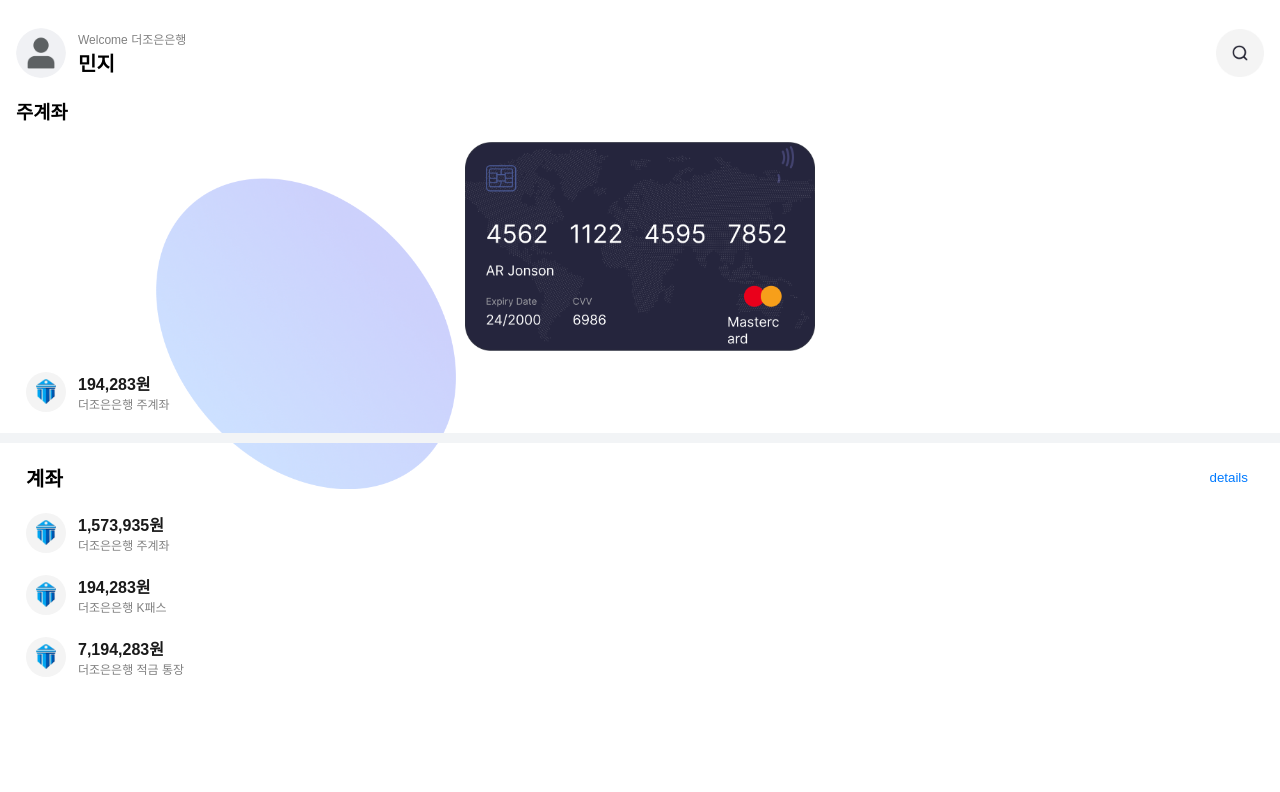
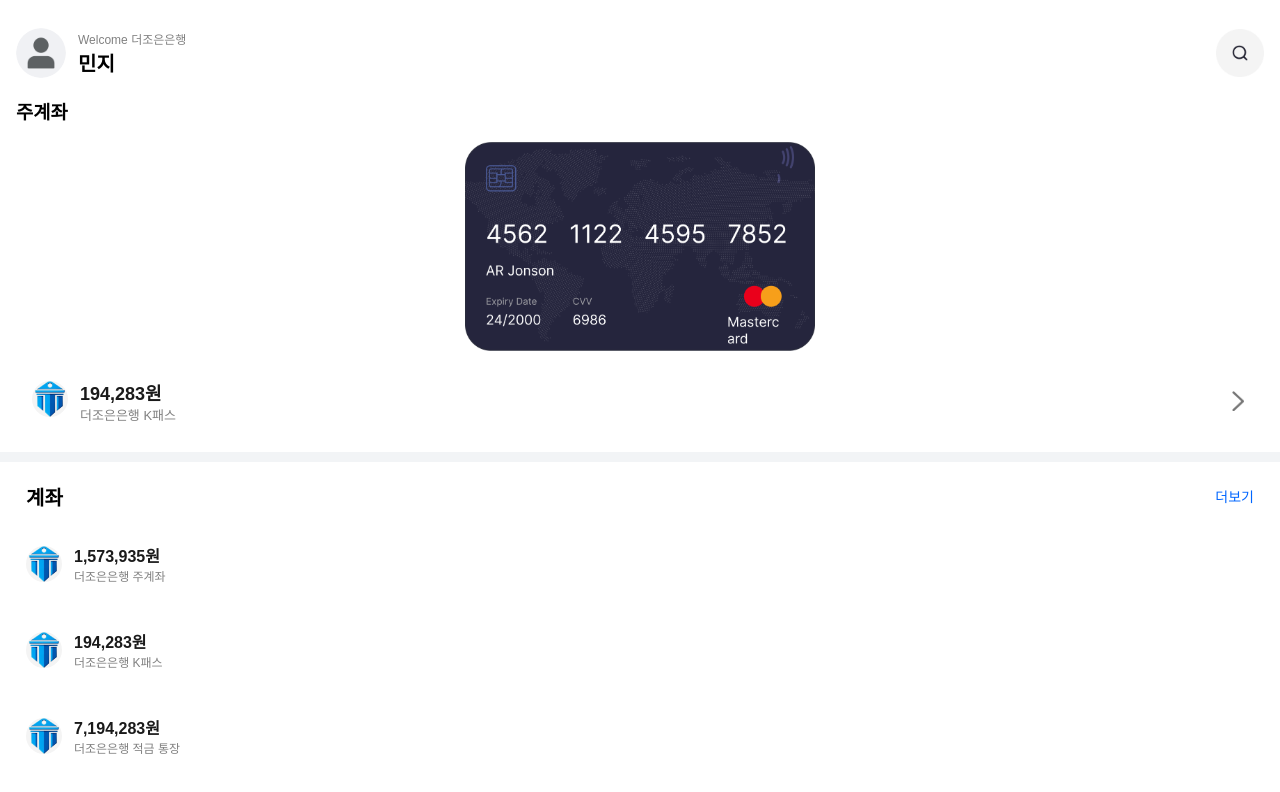
Before and after one commit to FISA-TechSeminar/Better-Bank-FE, a React (Create React App) app in the folder the-better-bank/: page / in a window 1280 px wide. Shown: the top 792 px of the page. Built offline with nearby package versions, Linux system fonts and the light colour scheme; a web font is replaced by a local one.

Commit message:
[#4] BigListItem 컴포넌트 추가
기본 ListItem도 수정

```diff
--- /dev/null
+++ b/the-better-bank/src/components/main/BigListItem.css
@@ -0,0 +1,44 @@
+.big-list-item {
+  display: flex;
+  align-items: center;
+  justify-content: space-between;
+  padding: 16px;
+  margin: 12px 0;
+  cursor: pointer;
+  background-color: white;
+}
+
+.big-list-item .arrow-icon-wrapper {
+  display: flex;
+  align-items: center;
+  justify-content: center;
+  margin-left: 8px;
+}
+
+.big-list-item .arrow-icon {
+  width: 20px;
+  height: 20px;
+  object-fit: contain;
+}
+
+.big-list-item .details {
+  flex: 1;
+  display: flex;
+  flex-direction: column;
+  justify-content: center;
+}
+
+.big-list-item .title.big {
+  font-size: 18px;
+  font-weight: 600;
+}
+
+.big-list-item .subtitle.big {
+  font-size: 13px;
+  color: gray;
+}
+
+.big-list-item .arrow-icon {
+  width: 20px;
+  height: 20px;
+}
--- /dev/null
+++ b/the-better-bank/src/components/main/BigListItem.jsx
@@ -0,0 +1,24 @@
+import React from "react";
+import "./BigListItem.css";
+import arrowBtn from "../../assets/arrowBtn.png";
+
+const BigListItem = ({ icon, title, subtitle, onClick, showArrow }) => {
+  return (
+    <div className="big-list-item" onClick={onClick} role="button">
+      <div className="icon-wrapper">
+        <img src={icon} alt={title} className="list-icon" />
+      </div>
+      <div className="details">
+        <span className="title big">{title}</span>
+        <span className="subtitle big">{subtitle}</span>
+      </div>
+      {showArrow && (
+        <div className="arrow-icon-wrapper">
+          <img src={arrowBtn} alt="arrow" className="arrow-icon" />
+        </div>
+      )}
+    </div>
+  );
+};
+
+export default BigListItem;
--- a/the-better-bank/src/components/main/ListItem.css
+++ b/the-better-bank/src/components/main/ListItem.css
@@ -1,17 +1,21 @@
-.icon-wrapper {
-  width: 40px;
-  height: 40px;
-  background-color: #f4f4f4;
-  border-radius: 50%;
+.list-item {
   display: flex;
   align-items: center;
-  justify-content: center;
+  justify-content: space-between;
+  padding: 12px 0;
 }
 
 .list-icon {
-  width: 25px;
-  height: 25px;
+  width: 36px;
+  height: 36px;
+  border-radius: 50%;
   object-fit: contain;
+  background-color: #f4f4f4;
+}
+
+.list-icon img {
+  width: 24px;
+  height: 24px;
 }
 
 .details {
@@ -30,13 +34,3 @@
   font-size: 12px;
   color: #888;
 }
-
-.amount {
-  font-weight: bold;
-  font-size: 15px;
-  color: #1a1a1a;
-}
-
-.amount.positive {
-  color: #007aff;
-}
--- a/the-better-bank/src/components/main/ListItem.jsx
+++ b/the-better-bank/src/components/main/ListItem.jsx
@@ -1,17 +1,14 @@
 import React from "react";
 import "./ListItem.css";
 
-const ListItem = ({ icon, title, subtitle, amount, isPositive }) => {
+const ListItem = ({ icon, title, subtitle, onClick }) => {
   return (
-    <li className="list-item">
-      <div className="icon-wrapper">
-        <img src={icon} alt={title} className="list-icon" />
-      </div>
+    <li className="list-item" onClick={onClick} role="button">
+      <img src={icon} alt={title} className="list-icon" />
       <div className="details">
         <span className="title">{title}</span>
         <span className="subtitle">{subtitle}</span>
       </div>
-      <span className={`amount ${isPositive ? "positive" : ""}`}>{amount}</span>
     </li>
   );
 };
--- a/the-better-bank/src/pages/Main.css
+++ b/the-better-bank/src/pages/Main.css
@@ -76,17 +76,15 @@
 }
 
 .background-image-wrapper {
-  position: relative; /* 이게 기준점 */
+  position: absolute;
 }
 
 .background-image {
   position: absolute;
-  top: 100px; /* 원하는 위치로 조절 */
-  left: 140px;
-  width: 300px; /* 필요시 크기 지정 */
-  height: auto;
-  z-index: 0; /* 다른 요소보다 아래에 위치 (필요 시 조정) */
-  pointer-events: none; /* 배경 이미지 클릭 막기 */
+  top: 100px;
+  left: 50%;
+  transform: translateX(50%);
+  width: 300px;
 }
 
 .main-account {
@@ -130,13 +128,21 @@
   margin: 0;
 }
 
-.sell-all {
+.more-view {
+  text-align: right;
+  padding-right: 0px;
+  background: none;
   border: none;
-  background: none;
-  color: #007aff;
+  font: inherit;
+  cursor: pointer;
+  color: #06f;
+  font-size: 14px;
+  font-style: normal;
+  font-weight: 500;
 }
 
 .account-list {
+  text-align: left;
   list-style: none;
   padding: 0;
   margin: 0;
@@ -147,11 +153,6 @@
   justify-content: space-between;
   align-items: center;
   margin: 20px 0;
-}
-
-.details {
-  flex-grow: 1;
-  margin-left: 12px;
 }
 
 .title {
--- a/the-better-bank/src/pages/Main.jsx
+++ b/the-better-bank/src/pages/Main.jsx
@@ -6,6 +6,7 @@
 import mainLogo from "../assets/logo5.png";
 
 import ListItem from "../components/main/ListItem";
+import BigListItem from "../components/main/BigListItem";
 import "./Main.css";
 
 const Main = () => {
@@ -23,50 +24,47 @@
           <img src={searchBtn} alt="search" />
         </button>
       </div>
-      <div className="background-image-wrapper">
+      {/* <div className="background-image-wrapper">
         <img src={bgCard} alt="배경" className="background-image" />
-      </div>
+      </div> */}
 
       <h3 className="section-title">주계좌</h3>
       <div className="card">
         <img src={tmpCard} alt="card" className="card-image" />
       </div>
       <ul className="main-account">
-        <ListItem
+        <BigListItem
           icon={mainLogo}
           title="194,283원"
-          subtitle="더조은은행 주계좌"
-          amount=""
-          isPositive={false}
+          subtitle="더조은은행 K패스"
+          showArrow={true}
+          onClick={() => console.log("빅리스트 클릭됨")}
         />
       </ul>
       <div className="divider" />
       <div className="accounts-section">
         <div className="section-header">
           <h3>계좌</h3>
-          <button className="sell-all">details</button>
+          <button className="more-view">더보기</button>
         </div>
         <ul className="account-list">
           <ListItem
             icon={mainLogo}
             title="1,573,935원"
             subtitle="더조은은행 주계좌"
-            amount=""
-            isPositive={false}
+            onClick={() => console.log("리스트 클릭됨 1")}
           />
           <ListItem
             icon={mainLogo}
             title="194,283원"
             subtitle="더조은은행 K패스"
-            amount=""
-            isPositive={false}
+            onClick={() => console.log("리스트 클릭됨 2")}
           />
           <ListItem
             icon={mainLogo}
             title="7,194,283원"
             subtitle="더조은은행 적금 통장"
-            amount=""
-            isPositive={false}
+            onClick={() => console.log("리스트 클릭됨 3")}
           />
         </ul>
       </div>
```
Also changed, not shown: the-better-bank/src/assets/arrowBtn.png (added).
